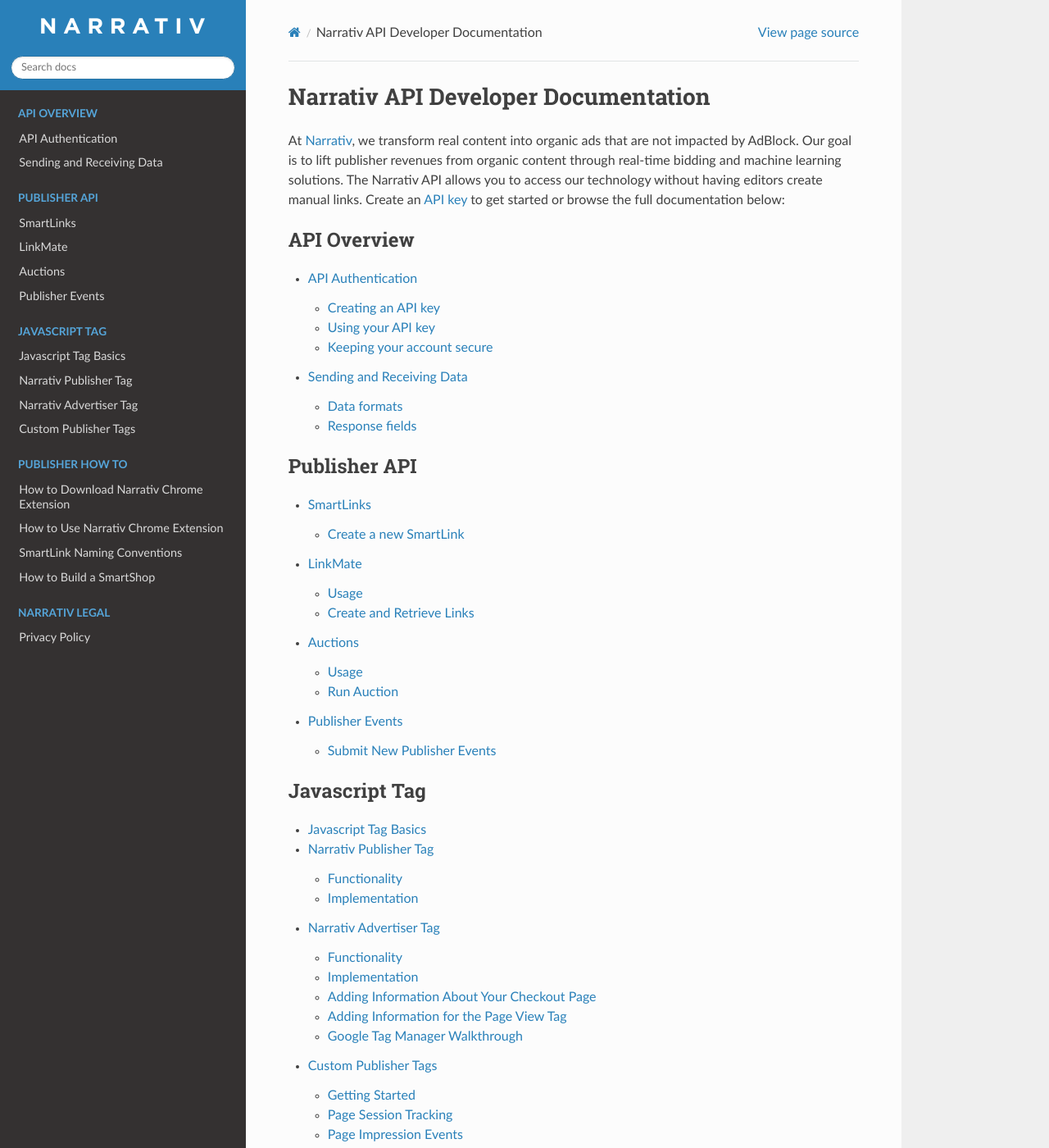
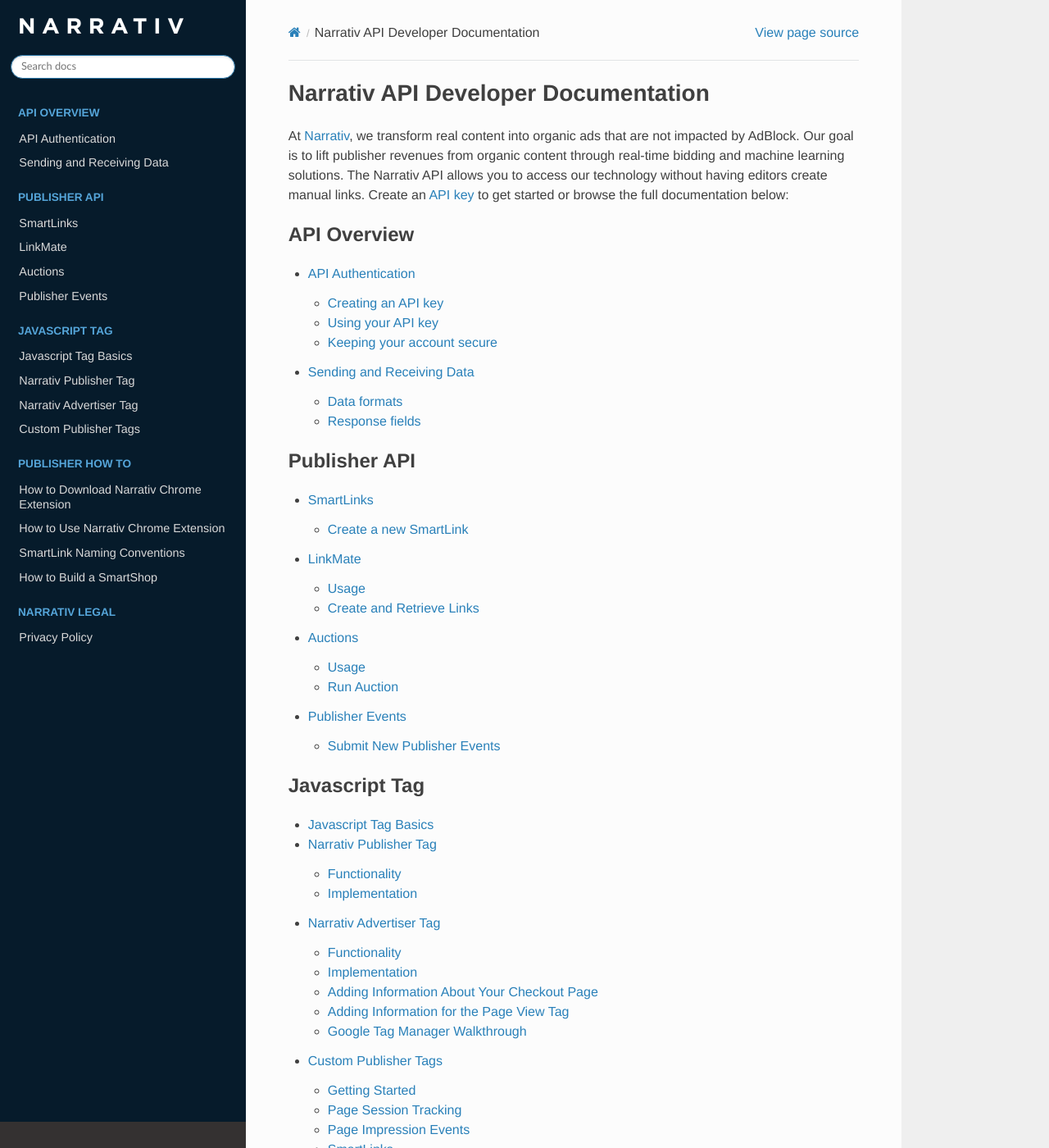
Before and after one commit to robinssq/api-docs, a Sphinx documentation site: the page built from docs/index.rst, in a window 1280 px wide and 1400 px high. Shown: the whole window at 82% size. Built offline with Sphinx 7.4.7 and the Read the Docs theme 2.0.0, drawn with Linux system fonts in a browser that asks for light colours.

Commit message:
update styling to fit Narrativ branding

```diff
--- a/docs/_static/override_table_style.css
+++ b/docs/_static/override.css
@@ -1,3 +1,24 @@
+body {
+   font-family: "Helvetica Neue", Helvetica, Arial, sans-serif !important;
+}
+
+h1, h2, .rst-content .toctree-wrapper p.caption, h3, h4, h5, h6, legend {
+   font-family: "Helvetica Neue", Helvetica, Arial, sans-serif;
+}
+
+.wy-side-scroll {
+   background-color: #061B2B;
+}
+
+.wy-side-nav-search {
+   background-color: #061B2B;
+   text-align: left;
+}
+
+.wy-nav-top {
+   background-color: #061B2B;
+}
+
 /*
  * override table width restrictions
  * https://github.com/rtfd/sphinx_rtd_theme/issues/259
--- a/docs/conf.py
+++ b/docs/conf.py
@@ -54,9 +54,9 @@
 # built documents.
 #
 # The short X.Y version. (major version 1 corresponds to /api/v1/)
-version = '1.4.5'
+version = '1.4.6'
 # The full version, including alpha/beta/rc tags.
-release = '1.4.5'
+release = '1.4.6'
 
 # The language for content autogenerated by Sphinx. Refer to documentation
 # for a list of supported languages.
@@ -185,4 +185,4 @@
 # Custom CSS must be loaded using an extension module.
 # https://github.com/rtfd/readthedocs.org/issues/2116
 def setup(app):
-    app.add_stylesheet('override_table_style.css')
+    app.add_stylesheet('override.css')
```
